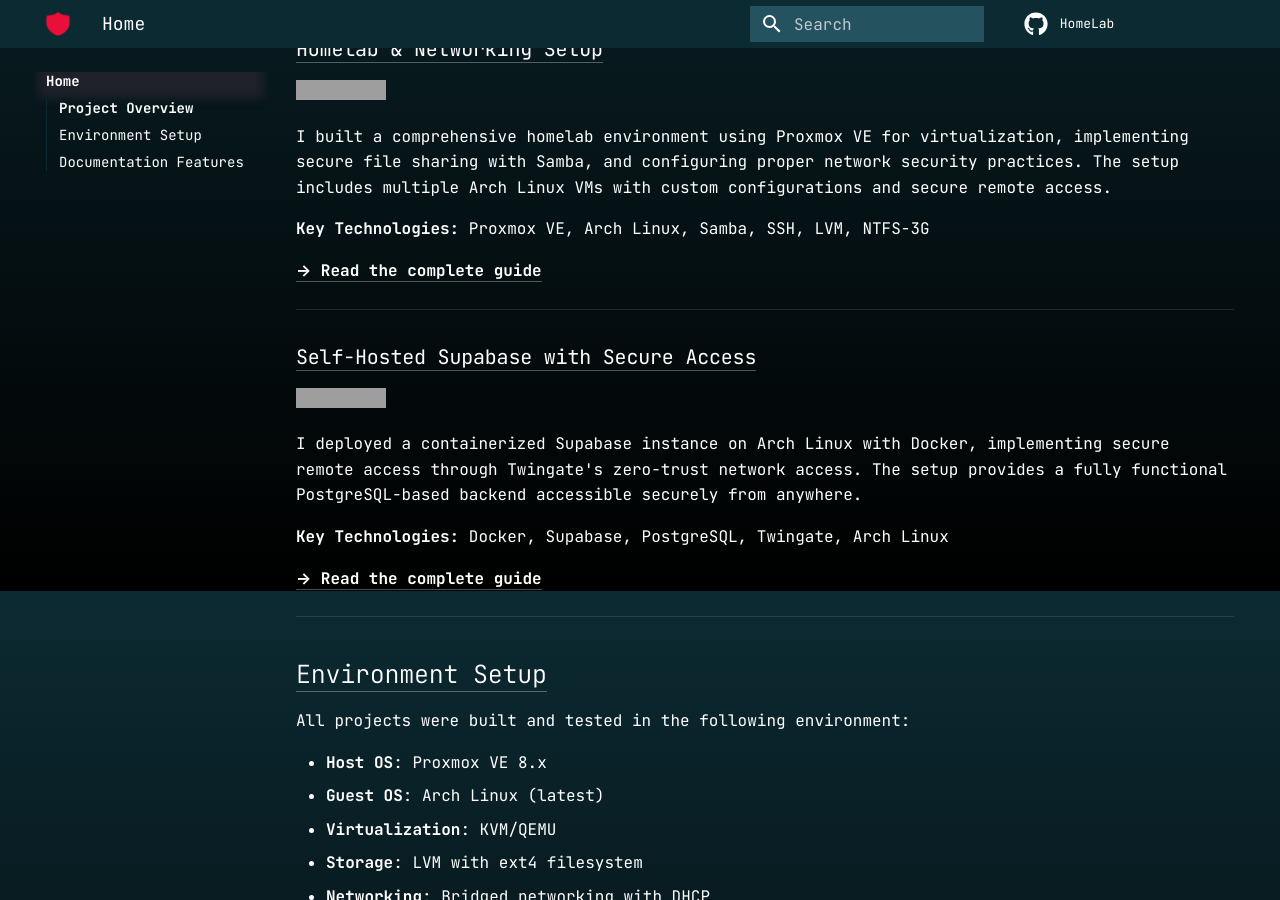
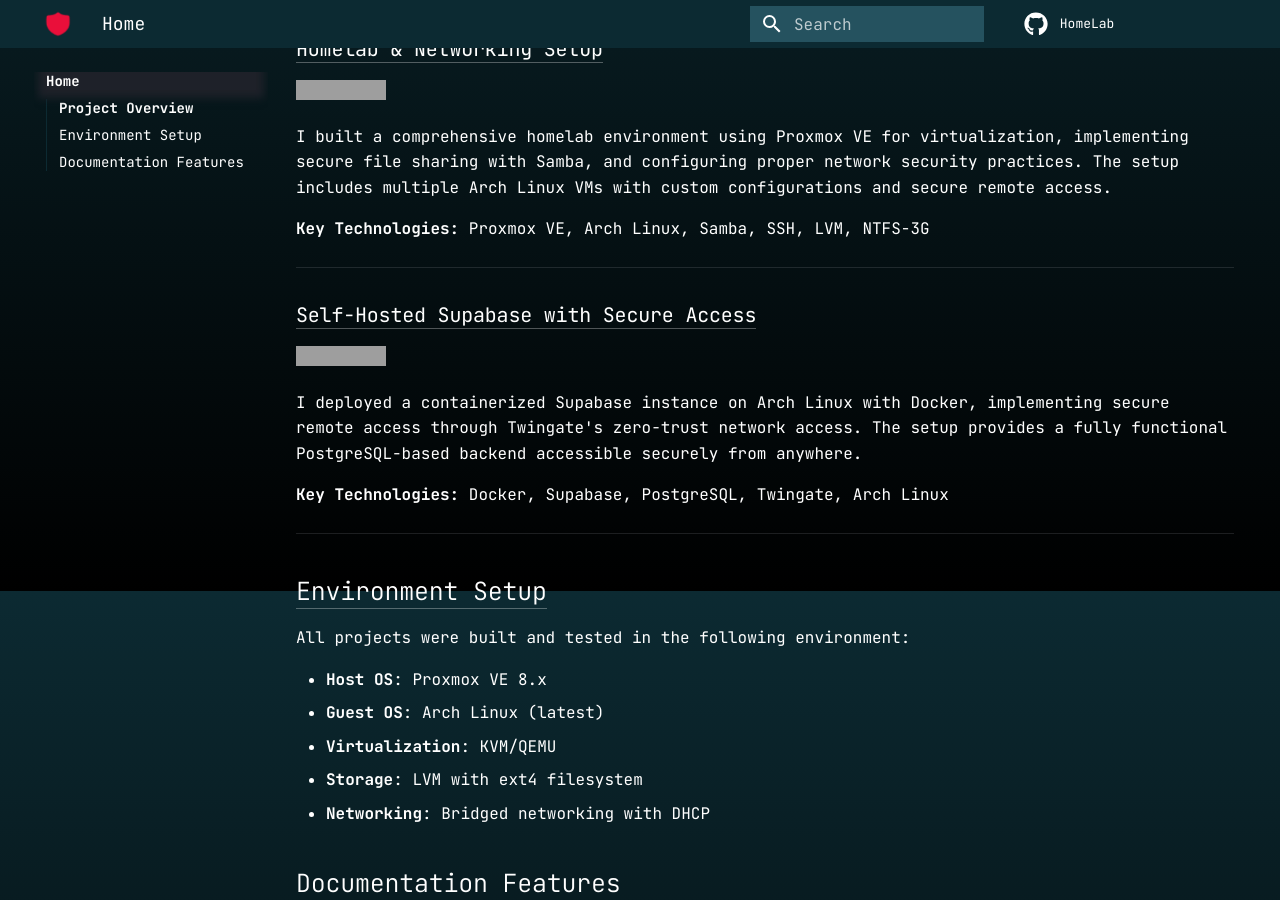
Before and after one commit to AyanQuadri/HomeLab, an MkDocs documentation site: the page built from docs/index.md, in a window 1280 px wide and 900 px high, scrolled down 405 px. Built offline with MkDocs 1.6.1 and Material for MkDocs 9.7.7, drawn with Linux system fonts in a browser that asks for light colours; comment, search, counter and statistics services are not loaded; the version menu is left out; grey boxes are pictures that could not be loaded.

Commit message:
redirect links fix

```diff
--- a/docs/index.md
+++ b/docs/index.md
@@ -6,7 +6,7 @@
 
 ## Project Overview
 
-### [Homelab & Networking Setup](homelab.md)
+### [Homelab & Networking Setup](homelab)
 
 ![Completed](https://img.shields.io/badge/Status-Completed-success)
 
@@ -14,19 +14,15 @@
 
 **Key Technologies:** Proxmox VE, Arch Linux, Samba, SSH, LVM, NTFS-3G
 
-[**→ Read the complete guide**](homelab.md)
-
 ---
 
-### [Self-Hosted Supabase with Secure Access](supabase.md)
+### [Self-Hosted Supabase with Secure Access](supabase)
 
 ![In Production](https://img.shields.io/badge/Status-In_Production-red)
 
 I deployed a containerized Supabase instance on Arch Linux with Docker, implementing secure remote access through Twingate's zero-trust network access. The setup provides a fully functional PostgreSQL-based backend accessible securely from anywhere.
 
 **Key Technologies:** Docker, Supabase, PostgreSQL, Twingate, Arch Linux
-
-[**→ Read the complete guide**](supabase.md)
 
 ---
 
```
